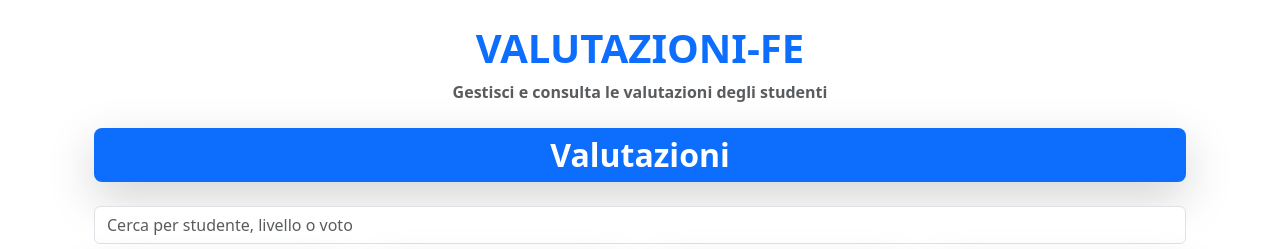
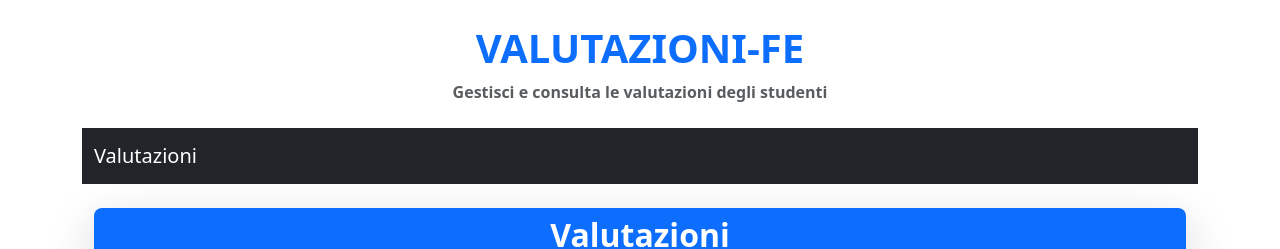
Before and after one commit to nave-scuola/valutazioni-fe, an Angular app: page /valutazioni in a window 1280 px wide. Before the commit this address led to /. Shown: the top 249 px of the page. Built offline with nearby package versions, Linux system fonts and the light colour scheme.

Commit message:
WIP: FE-3.06

```diff
--- a/src/app/app.config.ts
+++ b/src/app/app.config.ts
@@ -1,11 +1,11 @@
 import { ApplicationConfig, provideBrowserGlobalErrorListeners } from '@angular/core';
-import { provideRouter } from '@angular/router';
+import { provideRouter, withComponentInputBinding } from '@angular/router';
 
 import { routes } from './app.routes';
 
 export const appConfig: ApplicationConfig = {
   providers: [
     provideBrowserGlobalErrorListeners(),
-    provideRouter(routes)
+    provideRouter(routes, withComponentInputBinding())
   ]
 };
--- a/src/app/app.html
+++ b/src/app/app.html
@@ -5,6 +5,10 @@
     <p class="fw-bolder text-muted">Gestisci e consulta le valutazioni degli studenti</p>
   </div>
 
-  <app-lista-valutazioni />
-
+  <nav class="navbar navbar-dark bg-dark mb-4">
+    <div class="container">
+      <a class="navbar-brand" routerLink="/valutazioni">Valutazioni</a>
+    </div>
+  </nav>
+  <router-outlet />
 </div>
--- a/src/app/app.routes.ts
+++ b/src/app/app.routes.ts
@@ -1,3 +1,7 @@
 import { Routes } from '@angular/router';
 
-export const routes: Routes = [];
+export const routes: Routes = [
+    { path: 'valutazioni', loadChildren: () => import('./features/valutazioni/valutazioni.routes').then(m => m.VALUTAZIONI_ROUTES) },
+    { path: '', redirectTo: 'valutazioni', pathMatch: 'full' },
+    { path: '**', redirectTo: 'valutazioni' }
+];
--- a/src/app/app.ts
+++ b/src/app/app.ts
@@ -1,9 +1,10 @@
 import { Component } from '@angular/core';
 import { ListaValutazioni } from './features/valutazioni/pages/lista-valutazioni/lista-valutazioni';
+import { RouterOutlet } from '@angular/router';
 
 @Component({
   selector: 'app-root',
-  imports: [ListaValutazioni],
+  imports: [ListaValutazioni, RouterOutlet],
   templateUrl: './app.html',
   styleUrl: './app.css'
 })
--- /dev/null
+++ b/src/app/features/valutazioni/pages/dettaglio-valutazione/dettaglio-valutazione.html
@@ -0,0 +1 @@
+<p>dettaglio-valutazione works!</p>
--- /dev/null
+++ b/src/app/features/valutazioni/pages/dettaglio-valutazione/dettaglio-valutazione.ts
@@ -0,0 +1,9 @@
+import { Component } from '@angular/core';
+
+@Component({
+  selector: 'app-dettaglio-valutazione',
+  imports: [],
+  templateUrl: './dettaglio-valutazione.html',
+  styleUrl: './dettaglio-valutazione.css',
+})
+export class DettaglioValutazione {}
--- /dev/null
+++ b/src/app/features/valutazioni/valutazioni.routes.ts
@@ -0,0 +1,6 @@
+import { Routes } from '@angular/router';
+
+export const VALUTAZIONI_ROUTES: Routes = [
+  { path: '', loadComponent: () => import('./pages/lista-valutazioni/lista-valutazioni').then(m => m.ListaValutazioni) },
+  { path: ':id', loadComponent: () => import('./pages/dettaglio-valutazione/dettaglio-valutazione').then(m => m.DettaglioValutazione) }
+];
```
Also changed, not shown: src/app/features/valutazioni/pages/dettaglio-valutazione/dettaglio-valutazione.css (added).
